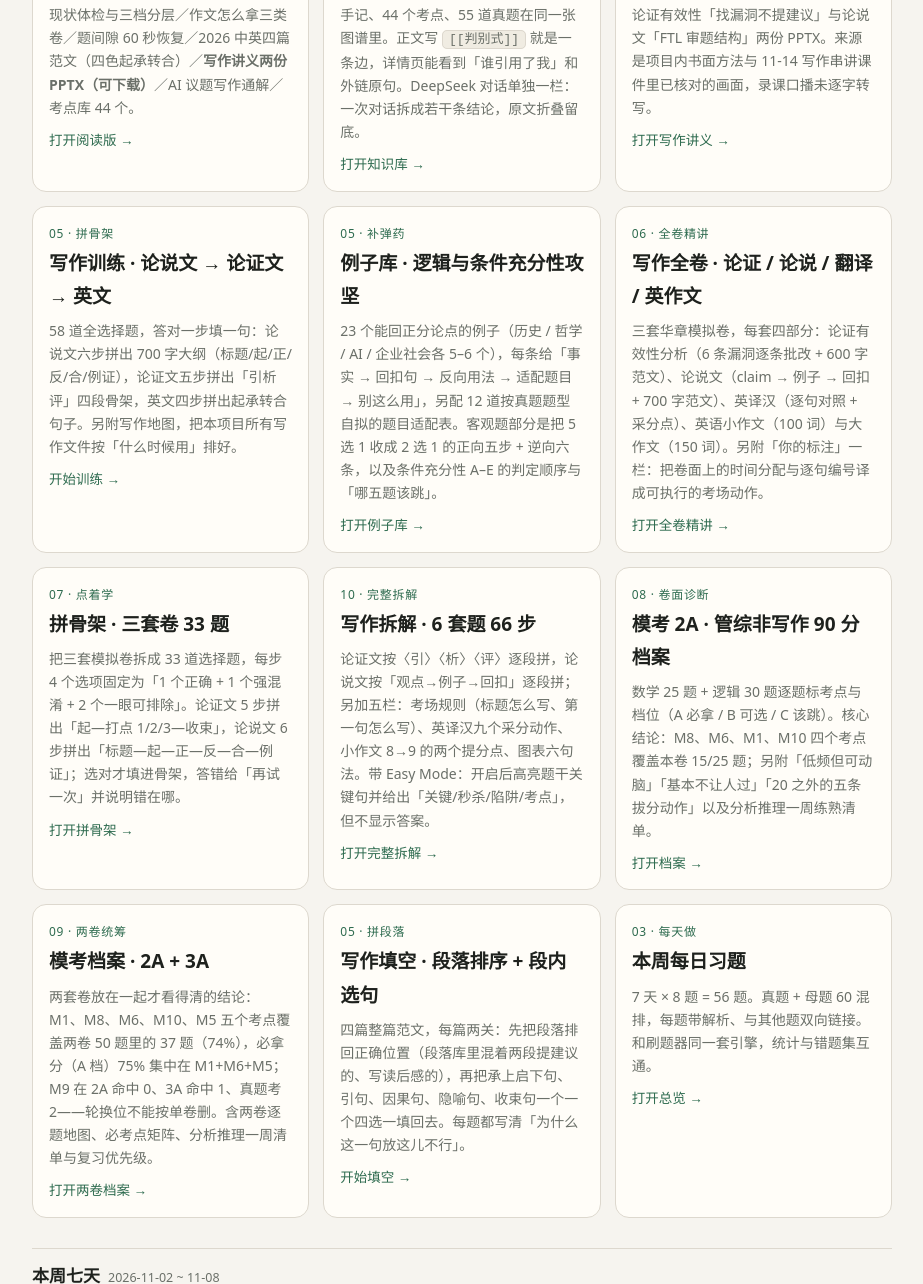
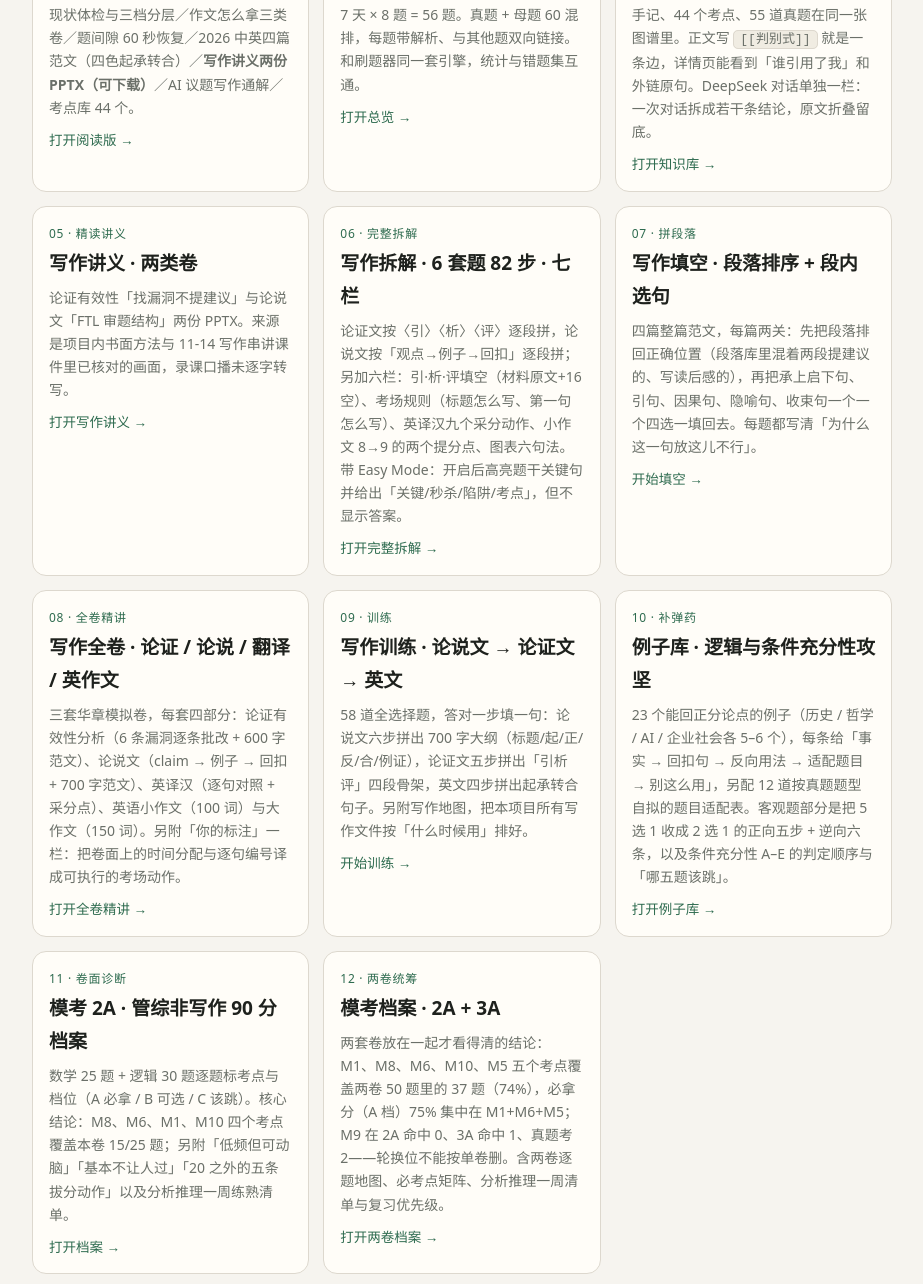
Before and after one commit to yhyu13/kaoyan199, a plain HTML site: page index.html in a window 1280 px wide. Shown: the part 692-1976 px from the top of the page, without its empty margins (178-1101 px from the left). Drawn offline with Linux system fonts and the light colour scheme.

Commit message:
index.html 门户重排：01-12 连续编号，移除 drill 入口

```diff
--- a/index.html
+++ b/index.html
@@ -86,7 +86,6 @@ code{background:var(--chip);border:1px solid var(--line);border-radius:5px;
   <a href="fill.html">写作填空（排序+选句）</a>
   <a href="examples.html">例子库 + 攻坚技巧</a>
   <a href="papers.html">写作全卷 · 六套精讲</a>
-  <a href="drill.html">拼骨架 · 33 题</a>
   <a href="breakdown.html">写作拆解 · 66 题</a>
   <a href="mock2a.html">模考 2A · 90 分档案</a>
   <a href="mocks.html">模考档案 · 2A+3A</a>
@@ -121,6 +120,12 @@ code{background:var(--chip);border:1px solid var(--line);border-radius:5px;
     <div class="d">现状体检与三档分层／作文怎么拿三类卷／题间隙 60 秒恢复／2026 中英四篇范文（四色起承转合）／<b>写作讲义两份 PPTX（可下载）</b>／AI 议题写作通解／考点库 44 个。</div>
     <div class="go">打开阅读版 →</div>
   </a>
+  <a class="card" href="daily/index.html">
+    <div class="k">03 · 每天做</div>
+    <div class="t">本周每日习题</div>
+    <div class="d">7 天 × 8 题 = 56 题。真题 + 母题 60 混排，每题带解析、与其他题双向链接。和刷题器同一套引擎，统计与错题集互通。</div>
+    <div class="go">打开总览 →</div>
+  </a>
   <a class="card" href="kb/index.html">
     <div class="k">04 · 沉淀</div>
     <div class="t">知识库 · 双链与专栏</div>
@@ -133,59 +138,47 @@ code{background:var(--chip);border:1px solid var(--line);border-radius:5px;
     <div class="d">论证有效性「找漏洞不提建议」与论说文「FTL 审题结构」两份 PPTX。来源是项目内书面方法与 11-14 写作串讲课件里已核对的画面，录课口播未逐字转写。</div>
     <div class="go">打开写作讲义 →</div>
   </a>
+  <a class="card" href="breakdown.html">
+    <div class="k">06 · 完整拆解</div>
+    <div class="t">写作拆解 · 6 套题 82 步 · 七栏</div>
+    <div class="d">论证文按〈引〉〈析〉〈评〉逐段拼，论说文按「观点→例子→回扣」逐段拼；另加六栏：引·析·评填空（材料原文+16 空）、考场规则（标题怎么写、第一句怎么写）、英译汉九个采分动作、小作文 8→9 的两个提分点、图表六句法。带 Easy Mode：开启后高亮题干关键句并给出「关键/秒杀/陷阱/考点」，但不显示答案。</div>
+    <div class="go">打开完整拆解 →</div>
+  </a>
+  <a class="card" href="fill.html">
+    <div class="k">07 · 拼段落</div>
+    <div class="t">写作填空 · 段落排序 + 段内选句</div>
+    <div class="d">四篇整篇范文，每篇两关：先把段落排回正确位置（段落库里混着两段提建议的、写读后感的），再把承上启下句、引句、因果句、隐喻句、收束句一个一个四选一填回去。每题都写清「为什么这一句放这儿不行」。</div>
+    <div class="go">开始填空 →</div>
+  </a>
+  <a class="card" href="papers.html">
+    <div class="k">08 · 全卷精讲</div>
+    <div class="t">写作全卷 · 论证 / 论说 / 翻译 / 英作文</div>
+    <div class="d">三套华章模拟卷，每套四部分：论证有效性分析（6 条漏洞逐条批改 + 600 字范文）、论说文（claim → 例子 → 回扣 + 700 字范文）、英译汉（逐句对照 + 采分点）、英语小作文（100 词）与大作文（150 词）。另附「你的标注」一栏：把卷面上的时间分配与逐句编号译成可执行的考场动作。</div>
+    <div class="go">打开全卷精讲 →</div>
+  </a>
   <a class="card" href="training.html">
-    <div class="k">05 · 拼骨架</div>
+    <div class="k">09 · 训练</div>
     <div class="t">写作训练 · 论说文 → 论证文 → 英文</div>
     <div class="d">58 道全选择题，答对一步填一句：论说文六步拼出 700 字大纲（标题/起/正/反/合/例证），论证文五步拼出「引析评」四段骨架，英文四步拼出起承转合句子。另附写作地图，把本项目所有写作文件按「什么时候用」排好。</div>
     <div class="go">开始训练 →</div>
   </a>
   <a class="card" href="examples.html">
-    <div class="k">05 · 补弹药</div>
+    <div class="k">10 · 补弹药</div>
     <div class="t">例子库 · 逻辑与条件充分性攻坚</div>
     <div class="d">23 个能回正分论点的例子（历史 / 哲学 / AI / 企业社会各 5–6 个），每条给「事实 → 回扣句 → 反向用法 → 适配题目 → 别这么用」，另配 12 道按真题题型自拟的题目适配表。客观题部分是把 5 选 1 收成 2 选 1 的正向五步 + 逆向六条，以及条件充分性 A–E 的判定顺序与「哪五题该跳」。</div>
     <div class="go">打开例子库 →</div>
   </a>
-  <a class="card" href="papers.html">
-    <div class="k">06 · 全卷精讲</div>
-    <div class="t">写作全卷 · 论证 / 论说 / 翻译 / 英作文</div>
-    <div class="d">三套华章模拟卷，每套四部分：论证有效性分析（6 条漏洞逐条批改 + 600 字范文）、论说文（claim → 例子 → 回扣 + 700 字范文）、英译汉（逐句对照 + 采分点）、英语小作文（100 词）与大作文（150 词）。另附「你的标注」一栏：把卷面上的时间分配与逐句编号译成可执行的考场动作。</div>
-    <div class="go">打开全卷精讲 →</div>
-  </a>
-  <a class="card" href="drill.html">
-    <div class="k">07 · 点着学</div>
-    <div class="t">拼骨架 · 三套卷 33 题</div>
-    <div class="d">把三套模拟卷拆成 33 道选择题，每步 4 个选项固定为「1 个正确 + 1 个强混淆 + 2 个一眼可排除」。论证文 5 步拼出「起—打点 1/2/3—收束」，论说文 6 步拼出「标题—起—正—反—合—例证」；选对才填进骨架，答错给「再试一次」并说明错在哪。</div>
-    <div class="go">打开拼骨架 →</div>
-  </a>
-  <a class="card" href="breakdown.html">
-    <div class="k">10 · 完整拆解</div>
-    <div class="t">写作拆解 · 6 套题 66 步</div>
-    <div class="d">论证文按〈引〉〈析〉〈评〉逐段拼，论说文按「观点→例子→回扣」逐段拼；另加五栏：考场规则（标题怎么写、第一句怎么写）、英译汉九个采分动作、小作文 8→9 的两个提分点、图表六句法。带 Easy Mode：开启后高亮题干关键句并给出「关键/秒杀/陷阱/考点」，但不显示答案。</div>
-    <div class="go">打开完整拆解 →</div>
-  </a>
   <a class="card" href="mock2a.html">
-    <div class="k">08 · 卷面诊断</div>
+    <div class="k">11 · 卷面诊断</div>
     <div class="t">模考 2A · 管综非写作 90 分档案</div>
     <div class="d">数学 25 题 + 逻辑 30 题逐题标考点与档位（A 必拿 / B 可选 / C 该跳）。核心结论：M8、M6、M1、M10 四个考点覆盖本卷 15/25 题；另附「低频但可动脑」「基本不让人过」「20 之外的五条拔分动作」以及分析推理一周练熟清单。</div>
     <div class="go">打开档案 →</div>
   </a>
   <a class="card" href="mocks.html">
-    <div class="k">09 · 两卷统筹</div>
+    <div class="k">12 · 两卷统筹</div>
     <div class="t">模考档案 · 2A + 3A</div>
     <div class="d">两套卷放在一起才看得清的结论：M1、M8、M6、M10、M5 五个考点覆盖两卷 50 题里的 37 题（74%），必拿分（A 档）75% 集中在 M1+M6+M5；M9 在 2A 命中 0、3A 命中 1、真题考 2——轮换位不能按单卷删。含两卷逐题地图、必考点矩阵、分析推理一周清单与复习优先级。</div>
     <div class="go">打开两卷档案 →</div>
-  </a>
-  <a class="card" href="fill.html">
-    <div class="k">05 · 拼段落</div>
-    <div class="t">写作填空 · 段落排序 + 段内选句</div>
-    <div class="d">四篇整篇范文，每篇两关：先把段落排回正确位置（段落库里混着两段提建议的、写读后感的），再把承上启下句、引句、因果句、隐喻句、收束句一个一个四选一填回去。每题都写清「为什么这一句放这儿不行」。</div>
-    <div class="go">开始填空 →</div>
-  </a>
-  <a class="card" href="daily/index.html">
-    <div class="k">03 · 每天做</div>
-    <div class="t">本周每日习题</div>
-    <div class="d">7 天 × 8 题 = 56 题。真题 + 母题 60 混排，每题带解析、与其他题双向链接。和刷题器同一套引擎，统计与错题集互通。</div>
-    <div class="go">打开总览 →</div>
   </a>
 </div>
 
```
